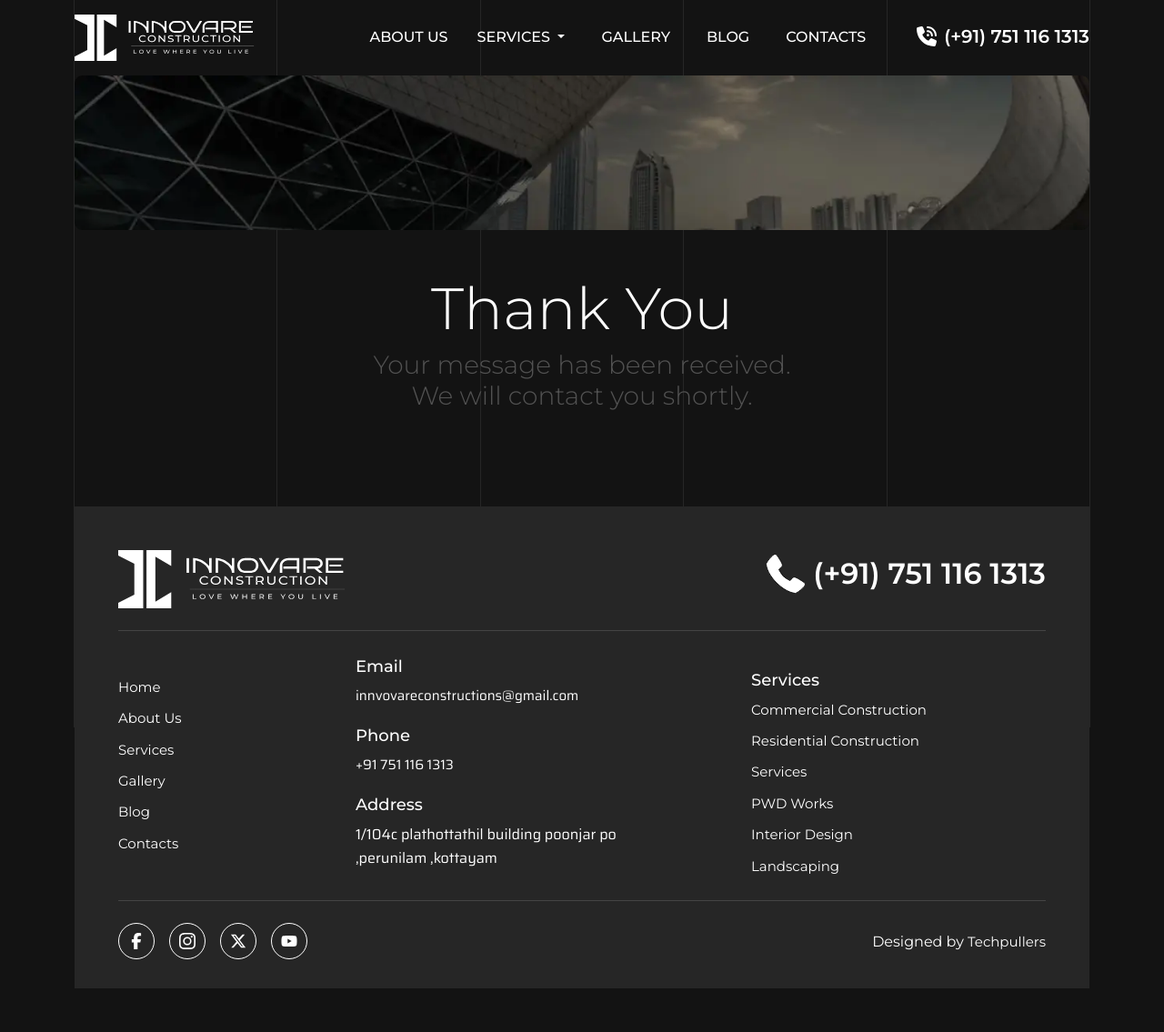
After one commit to shuvrod564/innovare, a PHP site: page /innovare/thank-you.php in a window 1280 px wide. The commit adds this page. Shown: the whole page at 91% size. Run offline with PHP 8.4, Linux system fonts and the light colour scheme.

Commit message:
contact form

```diff
--- a/includes/contact-section.inc.php
+++ b/includes/contact-section.inc.php
@@ -17,7 +17,7 @@
                     </div>
                 </div><!--./col-->
                 <div class="col-lg-6">
-                    <form class="form-bg" id="contactForm" method="post" action="contact-from.php">
+                    <form class="form-bg" id="contactForm" method="post" action="<?php echo $base_url; ?>submit-contact-form.php">
                         <div class="controls d-flex flex-column gap-4">
                             <div class="">
                                 <div class="form-group">
--- a/includes/footer.inc.php
+++ b/includes/footer.inc.php
@@ -31,12 +31,12 @@
                     </div><!--.//col-->
                     <div class="col-lg-5 col-md-6 col-sm-6">
                         <p class="text-white fw-medium lead-sm mb-1">Email</p>
-                        <a href="#" class="text-white ff-heading text-lowercase">innovarecojnstruction@gmail.com</a>
+                        <a href="mailto:innvovareconstructions@gmail.com" class="text-white ff-heading text-lowercase">innvovareconstructions@gmail.com</a>
                         <p class="text-white fw-medium lead-sm mt-3 mb-1">Phone</p>
                         <a href="teL:+917511161313" class="text-white ff-heading text-lowercase">+91 751 116 1313</a>
                         <p class="text-white fw-medium lead-sm mt-3 mb-1">Address</p>
                         <address class="text-white ff-heading text-lowercase">
-                        1/104C plathottathil building Poonjar po ,perunilam ,kottayam
+                        1/104C plathottathil building Poonjar po ,perunilam ,kottayam
                         </address>
                     </div><!--.//col-->
                     <div class="col-lg-4 col-md-6 col-sm-6">
--- a/index.php
+++ b/index.php
@@ -227,19 +227,19 @@
             <div class="row g-4 justify-content-center">
                 <div class="col-lg-4 col-md-6">
                     <div class="text-white d-flex align-items-center gap-3">
-                        <div class="display-4 fw-bold d-inline-flex counter__box"><span class="counter d-inline-block" data-count="820">0</span> +</div>
+                        <div class="display-4 fw-bold d-inline-flex counter__box"><span class="counter d-inline-block" data-count="20">0</span> +</div>
                         <div class="fs-6 fw-bold col">CLIENT SATISFACTION GUARANTEED</div>
                     </div>
                 </div><!--//.col-->
                 <div class="col-lg-4 col-md-6">
                     <div class="text-white d-flex align-items-center gap-3">
-                        <div class="display-4 fw-bold d-inline-flex counter__box"><span class="counter d-inline-block" data-count="650">0</span> +</div>
+                        <div class="display-4 fw-bold d-inline-flex counter__box"><span class="counter d-inline-block" data-count="50">0</span> +</div>
                         <div class="fs-6 fw-bold col">EMPLOYEE ON WORLDWIDE</div>
                     </div>
                 </div><!--//.col-->
                 <div class="col-lg-4 col-md-6">
                     <div class="text-white d-flex align-items-center gap-3">
-                        <div class="display-4 fw-bold d-inline-flex counter__box"><span class="counter d-inline-block" data-count="987">0</span> +</div>
+                        <div class="display-4 fw-bold d-inline-flex counter__box"><span class="counter d-inline-block" data-count="26">0</span> +</div>
                         <div class="fs-6 fw-bold col">PROJECTS COMPLETED ON 60 COUNTRIES</div>
                     </div>
                 </div><!--//.col-->
--- /dev/null
+++ b/thank-you.php
@@ -0,0 +1,51 @@
+<?php include_once('includes/url.inc.php'); ?>
+<!DOCTYPE html>
+<html lang="en">
+<head>
+    <meta charset="UTF-8">
+    <meta http-equiv="X-UA-Compatible" content="IE=edge">
+    <meta name="viewport" content="width=device-width, minimum-scale=1.0, initial-scale=1, shrink-to-fit=no">
+    <link rel="shortcut icon" href="assets/images/favicon.ico" type="image/x-icon">
+    <title>Thank You</title>
+
+    <!-- All Stylesheets -->
+    <?php $folder='root'; include_once('includes/stylesheets.inc.php'); ?>
+</head>
+<body>
+
+    <!-- Preloader, Main Navigation Menu -->
+    <?php $folder='root'; include_once('includes/header.inc.php'); ?>
+
+    <!-- header section start -->
+    <div class="container">
+        <img
+            srcset="
+                assets/images/about/hero-bg-sm.webp 575w,
+                assets/images/about/hero-bg-md.webp 991w,
+                assets/images/about/hero-bg.webp 1200w
+            "
+            src="assets/images/about/hero-bg.webp"
+            width="1296" height="197"
+            alt="<?php echo $site_name;?>"
+            class="img-fluid w-100 object-fit-cover rounded-3"
+        >
+    </div>
+    <!-- header section end -->
+
+    <!-- Content Wrapper Start -->
+    <div class="py-5">
+        <div class="container">
+
+            <h1 class="display-3 lg text-capitalize text-white text-center text-md-start text-lg-center fw-light">
+            Thank You
+            </h1>
+            <h2 class="fs-3 fw-light text-center">Your message has been received. <br> We will contact you shortly.</h2>
+        </div><!--.//container-->
+    </div>
+    <!-- Content Wrapper End -->
+
+    <!-- Footer and Script List -->
+    <?php $folder='root'; include_once('includes/footer.inc.php'); ?>
+
+</body>
+</html>
```
Also changed, not shown: submit-contact-form.php (added, +42 -0 lines), assets/images/icons/check.webp (added).
